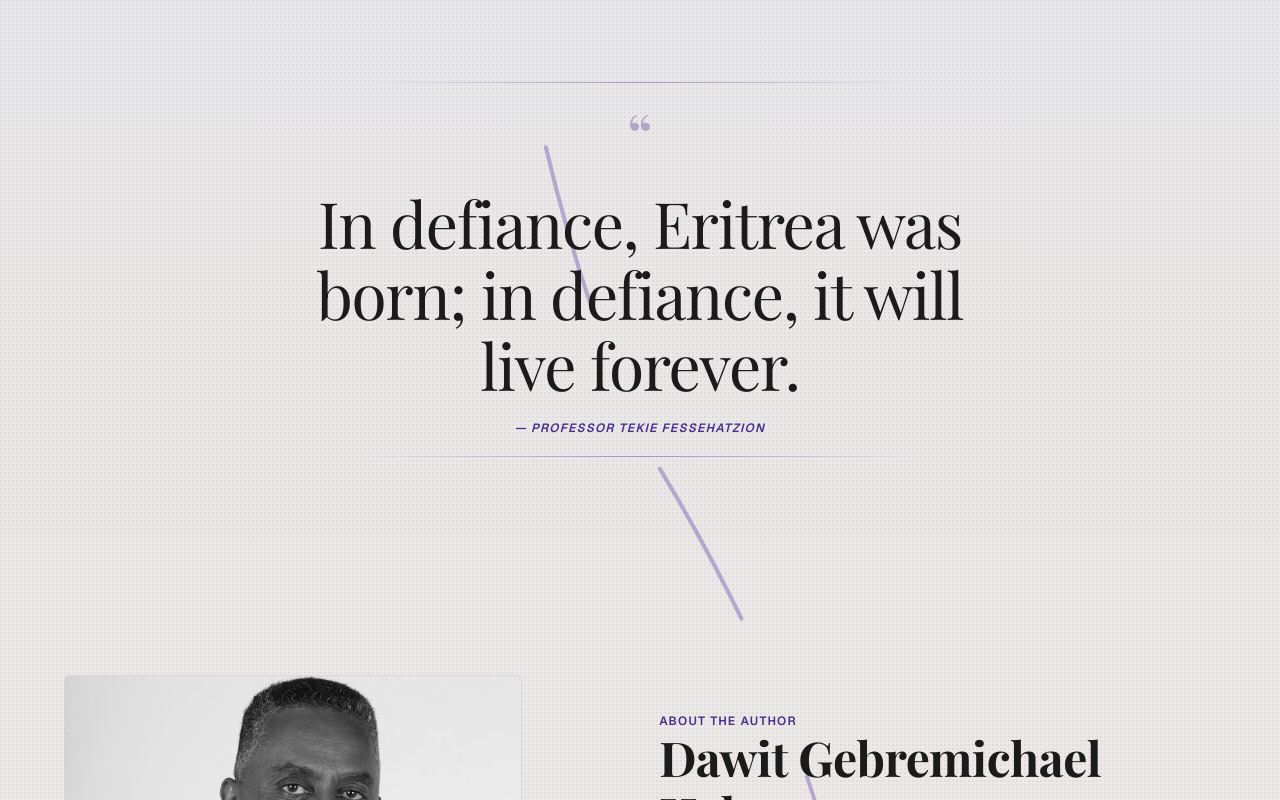
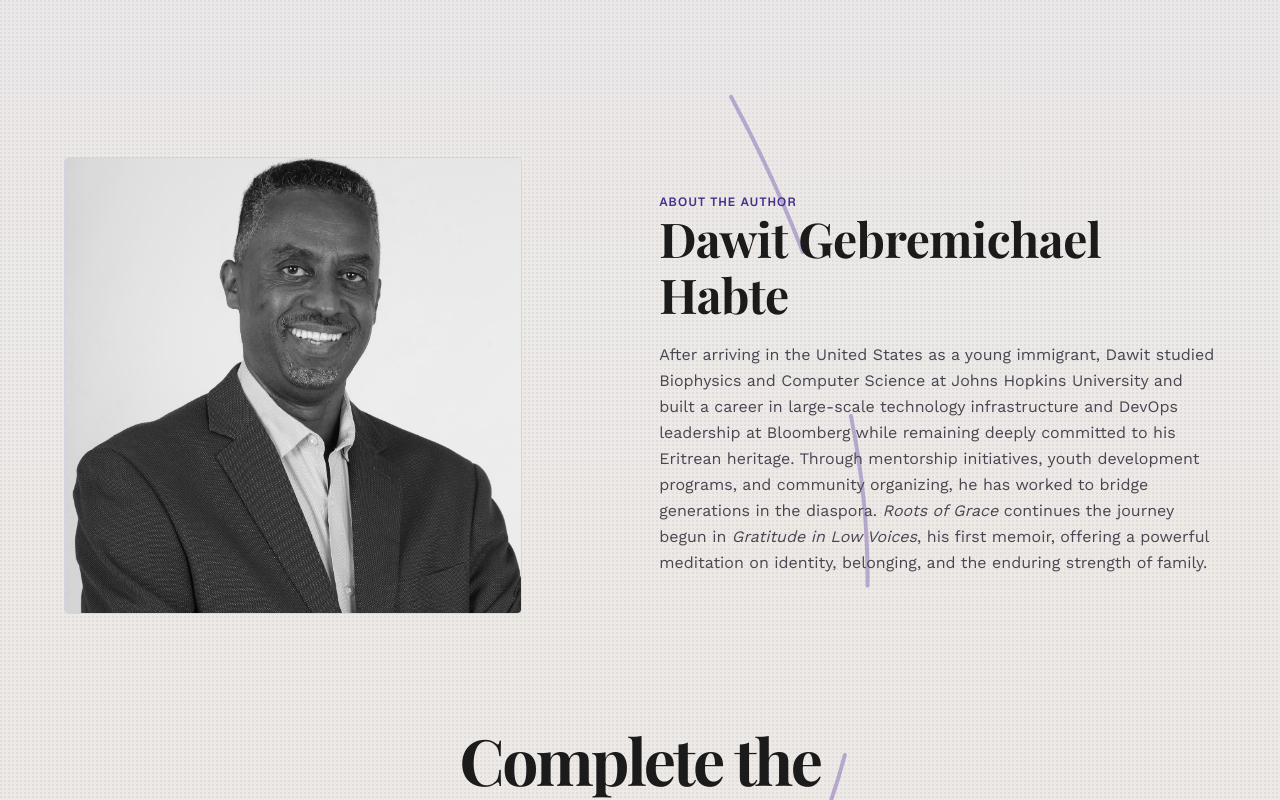
Before and after one commit to MatDawit/rootsofgrace, a Next.js app: page / in a window 1280 px wide. Shown: the part 7280-8080 px from the top of the page. Built offline with nearby package versions, Linux system fonts and the light colour scheme; a web font is replaced by a local one.

Commit message:
fixed narrative padding

```diff
--- a/app/page.module.css
+++ b/app/page.module.css
@@ -339,7 +339,7 @@
 .witnessSection,
 .authorSection,
 .purchaseSection {
-  padding: clamp(4rem, 7vw, 6.5rem) 0;
+  padding: clamp(2rem, 0.5vw, 0.5rem) 0;
 }
 
 .chapterSection {
```
